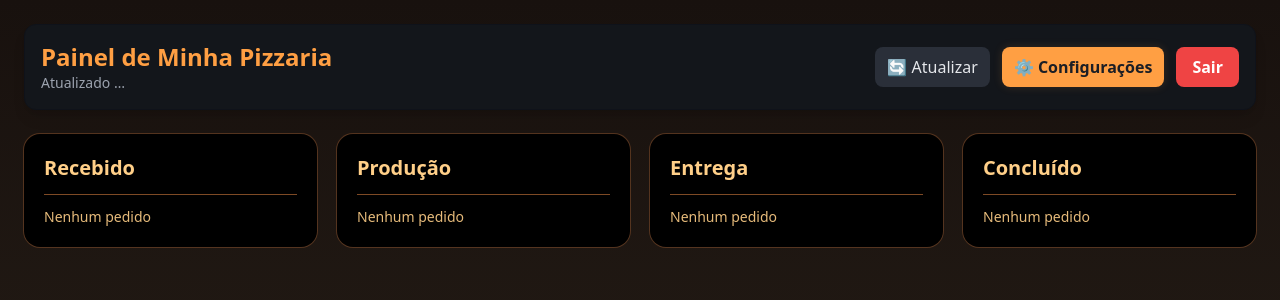
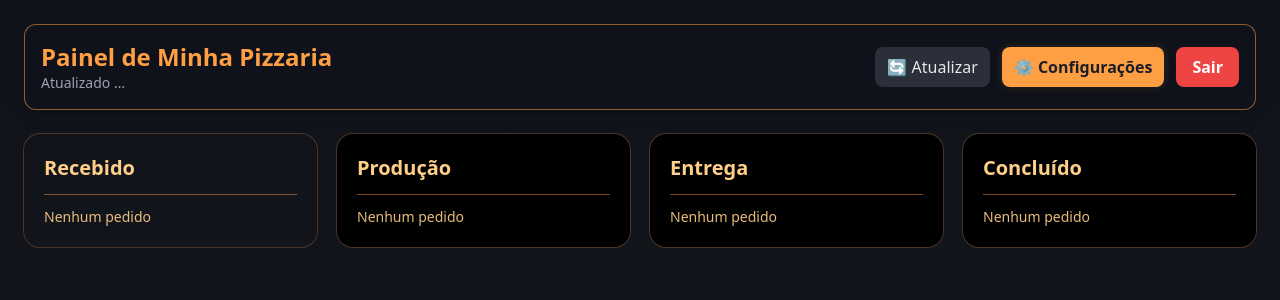
Before and after one commit to lglducci/site-admin-delivery, a React (Vite) app: page /dashboard in a window 1280 px wide. Shown: the top 300 px of the page. Built offline with nearby package versions, Linux system fonts and the light colour scheme.

Commit message:
Update Dashboard.jsx

```diff
--- a/src/pages/Dashboard.jsx
+++ b/src/pages/Dashboard.jsx
@@ -1,31 +1,27 @@
  import React, { useEffect, useMemo, useState } from "react";
 import ModalVisualizar from "./ModalVisualizar"; // <-- usa o modal que você já tem
-
-/* 🎨 Tema: 🍕 Clássico Pizzaria (quente e moderno) */
+ /* 🎨 Tema dark profissional */
 const THEME = {
-  // Fundo geral (gradiente suave)
-  bgFrom: "#18110e",
-  bgVia:  "#221a14",
-  bgTo:   "#2a2118",
-  // Cores estrutura
-  panelBg: "#13161b",               // cabeçalho
-  panelBorder: "#0F121A"  ,
+  bgFrom: "#0F121A",
+  bgVia:  "#13161B",
+  bgTo:   "#1B1E25",
+  panelBg: "#0F121A",
+  panelBorder: "rgba(255,159,67,0.55)",
   title: "#ff9f43",
   text: "#e5e7eb",
   textMuted: "#9ca3af",
-  // Botões
   btnDark: "#2a2f39",
   btnDarkText: "#e5e7eb",
   btnOrange: "#ff9f43",
   btnOrangeText: "#1b1e25",
-  // Cartões de pedido
-  cardBg: "#1c1612",
-  cardBorder: "rgba(211,124,63,0.30)", // laranja queimado sutil
+  cardBg: "#1B1E25",
+  cardBorder: "rgba(255,159,67,0.25)",
 };
+
 
 // Colunas (tons quentes suaves)
 const COLUNAS = [
-  { status: "recebido",  titulo: "Recebido",  cls: "bg-[#000000] text-[#ffcf88]" },
+  { status: "recebido",  titulo: "Recebido",  cls: "bg-[#] text-[#ffcf88]" },
   { status: "producao",  titulo: "Produção",  cls: "bg-[#000000] text-[#ffcf88]" },
   { status: "entrega",   titulo: "Entrega",   cls: "bg-[#000000] text-[#ffcf88]" },
   { status: "concluido", titulo: "Concluído", cls: "bg-[#000000] text-[#ffcf88]" },
```
